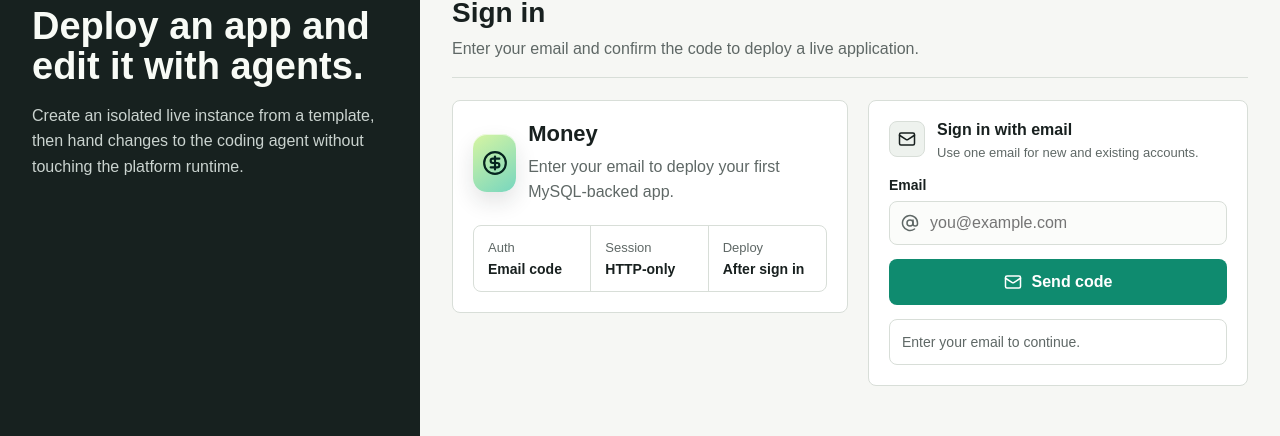
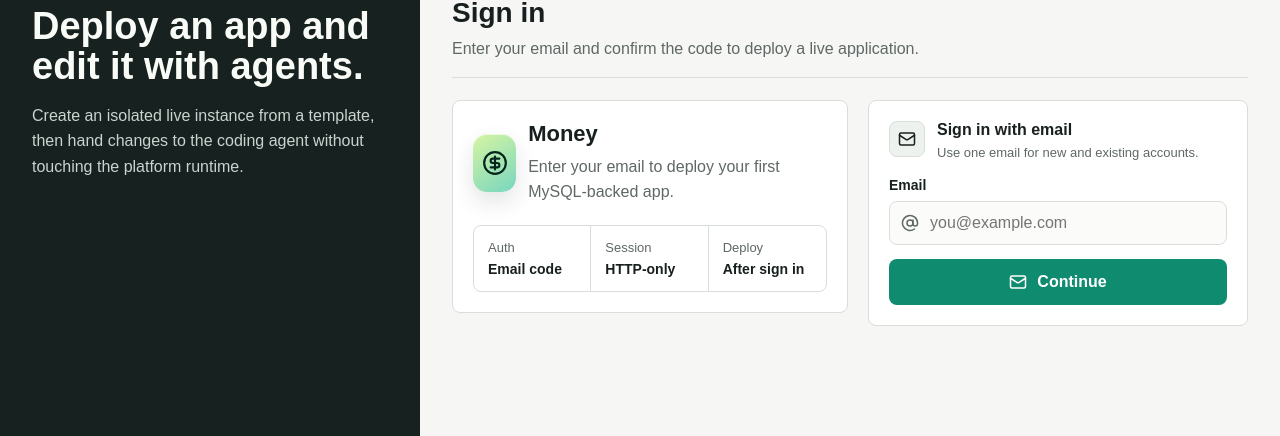
Before and after one commit to llm-to-apps/web, a Next.js app: page / in a window 1280 px wide. Shown: the part 101-537 px from the top of the page. Built offline with nearby package versions, Linux system fonts and the light colour scheme; no server answers.

Commit message:
Simplify email auth copy

```diff
--- a/app/ui/auth-panel.tsx
+++ b/app/ui/auth-panel.tsx
@@ -135,7 +135,7 @@ export function AuthPanel() {
         ) : (
           <LogIn size={18} />
         )}
-        {isSubmitting ? 'Working' : step === 'email' ? 'Send code' : 'Sign in'}
+        {isSubmitting ? 'Working' : step === 'email' ? 'Continue' : 'Sign in'}
       </button>
 
       {step === 'code' ? (
@@ -144,13 +144,11 @@ export function AuthPanel() {
         </button>
       ) : null}
 
-      <div className={`result ${result?.ok === false ? 'error' : ''}`}>
-        {result?.ok === false
-          ? result.message
-          : step === 'email'
-            ? 'Enter your email to continue.'
-            : 'Development mode accepts any code.'}
-      </div>
+      {result?.ok === false || step === 'code' ? (
+        <div className={`result ${result?.ok === false ? 'error' : ''}`}>
+          {result?.ok === false ? result.message : 'Development mode accepts any code.'}
+        </div>
+      ) : null}
     </form>
   );
 }
```
